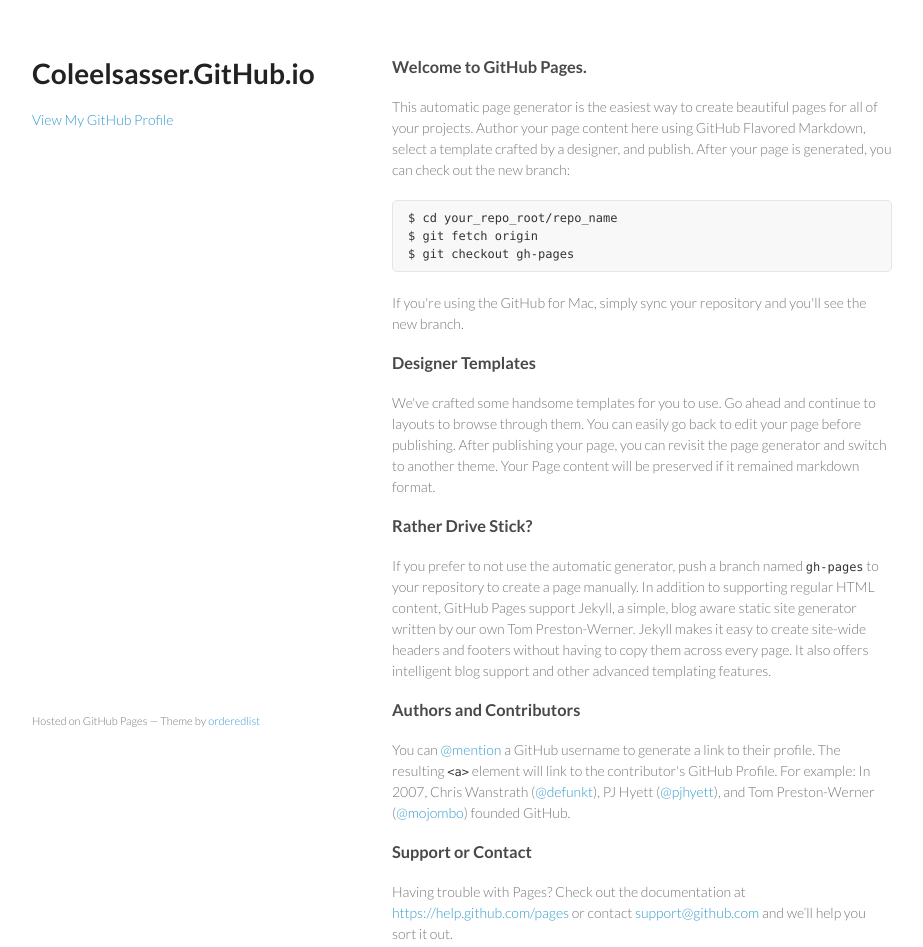
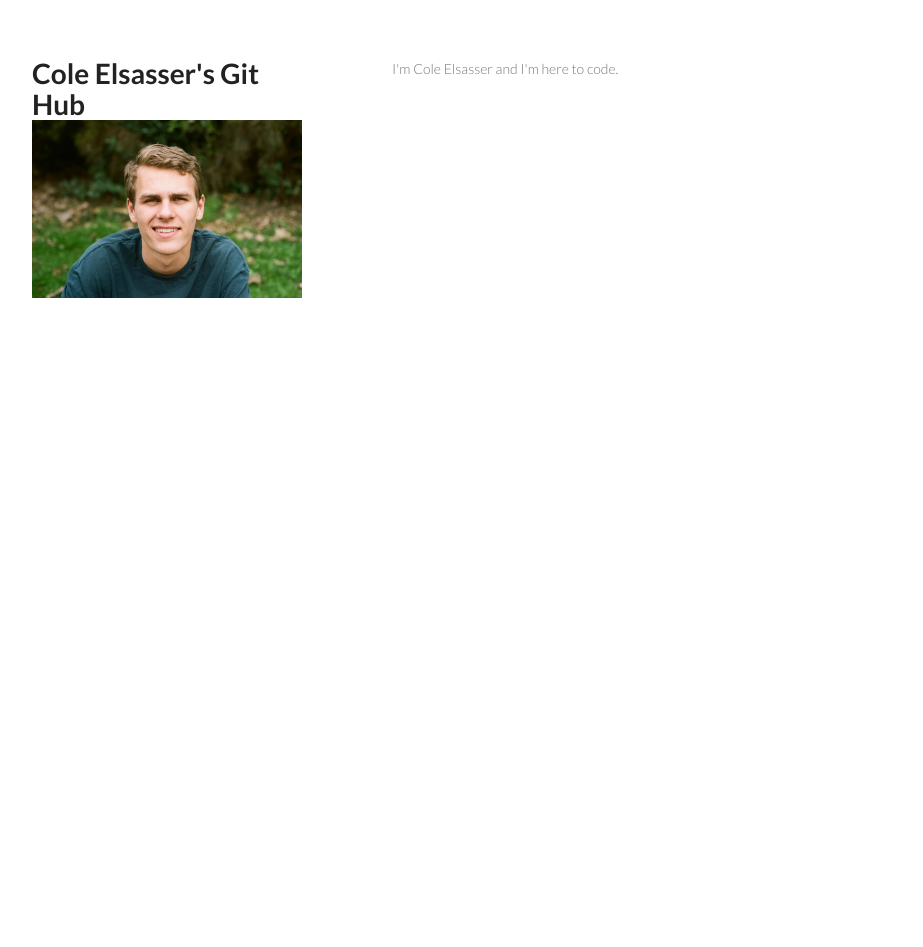
Before and after one commit to coleelsasser/coleelsasser.github.io, a plain HTML site: page index.html in a window 1280 px wide. Shown: the whole page, without its empty margins (178-1101 px from the left). After the commit the page ends 800 px from the top, so only its background shows below. Drawn offline with Linux system fonts and the light colour scheme.

Commit message:
Replace auto-generated content in index.html

```diff
--- a/index.html
+++ b/index.html
@@ -15,49 +15,20 @@
   <body>
     <div class="wrapper">
       <header>
-        <h1>Coleelsasser.GitHub.io</h1>
+        <h1>Cole Elsasser's Git Hub <img src="images/cole.jpg" img> </h1>
         <p></p>
 
 
-        <p class="view"><a href="https://github.com/coleelsasser">View My GitHub Profile</a></p>
+
 
       </header>
       <section>
-        <h3>
-<a id="welcome-to-github-pages" class="anchor" href="#welcome-to-github-pages" aria-hidden="true"><span class="octicon octicon-link"></span></a>Welcome to GitHub Pages.</h3>
 
-<p>This automatic page generator is the easiest way to create beautiful pages for all of your projects. Author your page content here using GitHub Flavored Markdown, select a template crafted by a designer, and publish. After your page is generated, you can check out the new branch:</p>
 
-<pre><code>$ cd your_repo_root/repo_name
-$ git fetch origin
-$ git checkout gh-pages
-</code></pre>
+<p> I'm Cole Elsasser and I'm here to code.</p>
 
-<p>If you're using the GitHub for Mac, simply sync your repository and you'll see the new branch.</p>
 
-<h3>
-<a id="designer-templates" class="anchor" href="#designer-templates" aria-hidden="true"><span class="octicon octicon-link"></span></a>Designer Templates</h3>
 
-<p>We've crafted some handsome templates for you to use. Go ahead and continue to layouts to browse through them. You can easily go back to edit your page before publishing. After publishing your page, you can revisit the page generator and switch to another theme. Your Page content will be preserved if it remained markdown format.</p>
-
-<h3>
-<a id="rather-drive-stick" class="anchor" href="#rather-drive-stick" aria-hidden="true"><span class="octicon octicon-link"></span></a>Rather Drive Stick?</h3>
-
-<p>If you prefer to not use the automatic generator, push a branch named <code>gh-pages</code> to your repository to create a page manually. In addition to supporting regular HTML content, GitHub Pages support Jekyll, a simple, blog aware static site generator written by our own Tom Preston-Werner. Jekyll makes it easy to create site-wide headers and footers without having to copy them across every page. It also offers intelligent blog support and other advanced templating features.</p>
-
-<h3>
-<a id="authors-and-contributors" class="anchor" href="#authors-and-contributors" aria-hidden="true"><span class="octicon octicon-link"></span></a>Authors and Contributors</h3>
-
-<p>You can <a href="https://github.com/blog/821" class="user-mention">@mention</a> a GitHub username to generate a link to their profile. The resulting <code>&lt;a&gt;</code> element will link to the contributor's GitHub Profile. For example: In 2007, Chris Wanstrath (<a href="https://github.com/defunkt" class="user-mention">@defunkt</a>), PJ Hyett (<a href="https://github.com/pjhyett" class="user-mention">@pjhyett</a>), and Tom Preston-Werner (<a href="https://github.com/mojombo" class="user-mention">@mojombo</a>) founded GitHub.</p>
-
-<h3>
-<a id="support-or-contact" class="anchor" href="#support-or-contact" aria-hidden="true"><span class="octicon octicon-link"></span></a>Support or Contact</h3>
-
-<p>Having trouble with Pages? Check out the documentation at <a href="https://help.github.com/pages">https://help.github.com/pages</a> or contact <a href="mailto:support@github.com">support@github.com</a> and we’ll help you sort it out.</p>
-      </section>
-      <footer>
-        <p><small>Hosted on GitHub Pages &mdash; Theme by <a href="https://github.com/orderedlist">orderedlist</a></small></p>
-      </footer>
     </div>
     <script src="javascripts/scale.fix.js"></script>
 
```
Also changed, not shown: images/cole.jpg (added), 2 other files.
